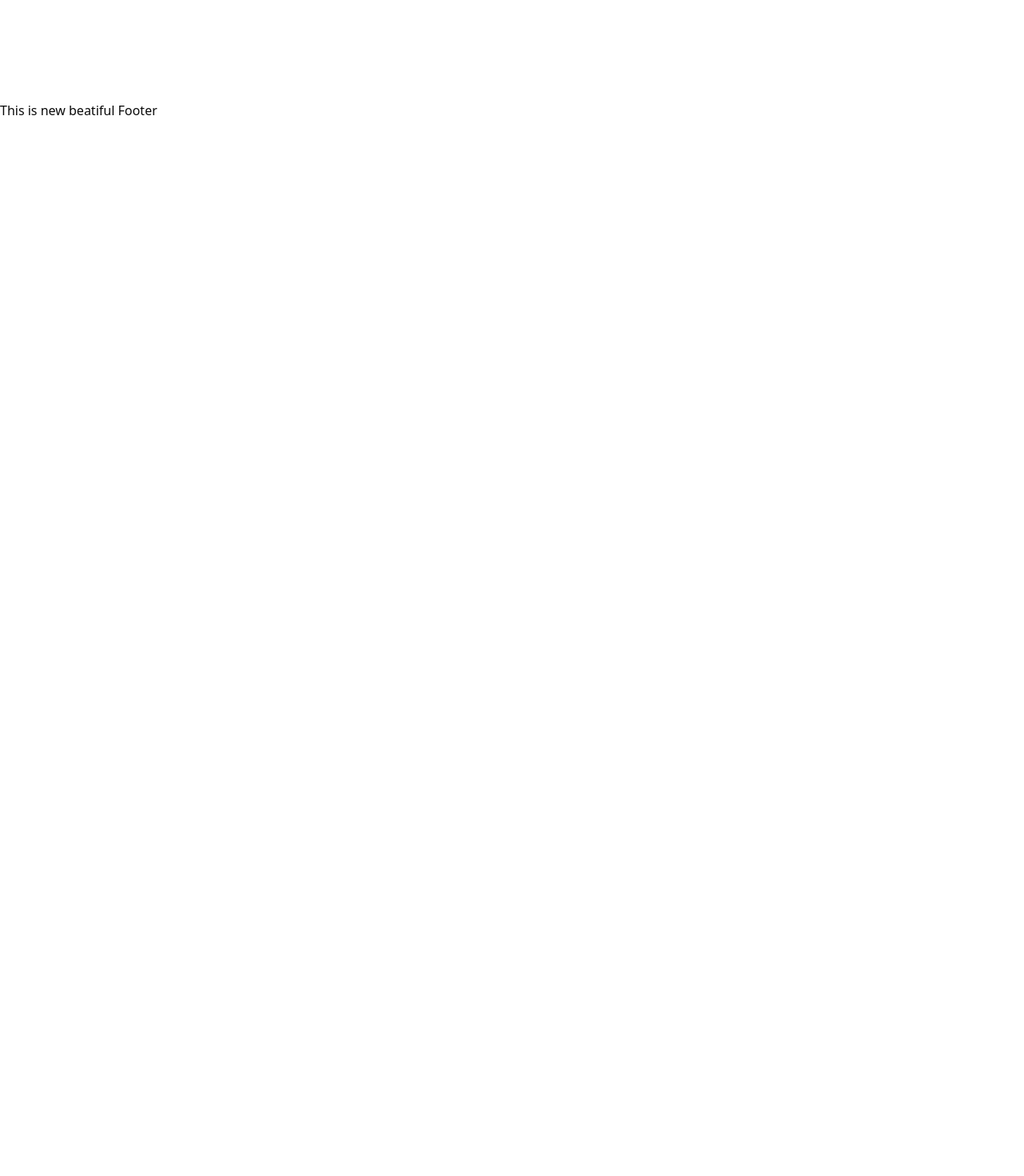
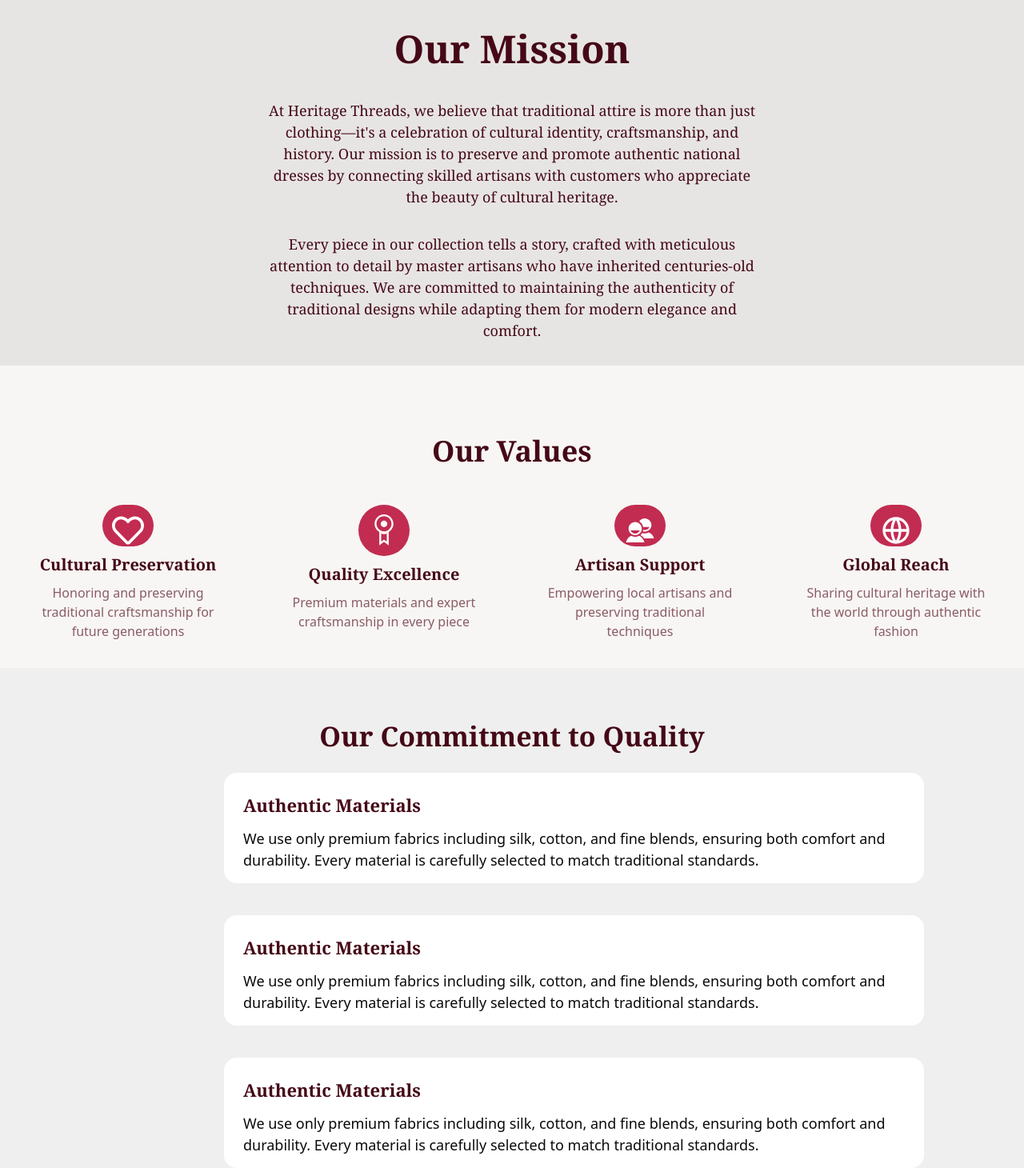
Before and after one commit to MohIdrees-Mohammadi/E-commerce, a React (Vite) app: page /about-us in a window 1280 px wide. Shown: the part 380-1850 px from the top of the page at 80% size. Before the commit the page ends 800 px from the top, so only its background shows below. Built offline with nearby package versions, Linux system fonts and the light colour scheme; a web font is replaced by a local one.

Commit message:
About has benn Completed and Home has been updated

```diff
--- a/src/Pages/AboutUs.jsx
+++ b/src/Pages/AboutUs.jsx
@@ -1,9 +1,141 @@
-import React from 'react'
+import React from "react";
+import { FaRegHeart } from "react-icons/fa";
+import { TfiMedallAlt } from "react-icons/tfi";
+import { IoMdContacts } from "react-icons/io";
+import { RiGlobalLine } from "react-icons/ri";
 
 const AboutUs = () => {
   return (
-    <div>AboutUs</div>
-  )
-}
+    <>
+      <div className="bg-[#B02D4E] flex flex-col gap-4 h-[255px] text-center pt-15">
+        <h1 className="text-[#FBF3E9] text-6xl font-family-serif font-bold">
+          Our Story
+        </h1>
+        <p className="text-[#FBF3E9] text-[20px] font-semibold font-sans">
+          Preserving cultural heritage through authentic traditional fashion
+        </p>
+      </div>
+      {/* OUR MISSION  */}
+      <div className="bg-stone-200 flex flex-col text-center items-center h-[500px] pt-20 pb-20 pl-4 pr-4 ">
+        <h1 className="text-5xl text-[#450817] mb-10 font-serif font-bold ">
+          Our Mission
+        </h1>
+        <p className="w-[50%] text-[18px] mb-8 text-[#450817] font-serif">
+          At Heritage Threads, we believe that traditional attire is more than
+          just clothing—it's a celebration of cultural identity, craftsmanship,
+          and history. Our mission is to preserve and promote authentic national
+          dresses by connecting skilled artisans with customers who appreciate
+          the beauty of cultural heritage.
+        </p>
+        <p className="w-[50%] text-[18px] mb-15 text-[#450817] font-serif">
+          Every piece in our collection tells a story, crafted with meticulous
+          attention to detail by master artisans who have inherited
+          centuries-old techniques. We are committed to maintaining the
+          authenticity of traditional designs while adapting them for modern
+          elegance and comfort.
+        </p>
+      </div>
+      {/* OUR VALUES  */}
+      <div className="pt-20 bg-[#E8E1D94C]">
+        <h1 className="text-center text-[36px] font-bold font-serif text-[#450817]">
+          Our Values
+        </h1>
+        <div className="flex ">
+          <div className="flex flex-col gap-2 text-center items-center m-10 w-[285px] h-[164px]">
+            <h1 className="bg-[#c22c51] text-white text-center text-[40px] w-16 h-16 rounded-full">
+              <FaRegHeart className="ml-3 mt-3" />
+            </h1>
+            <h1 className="text-[20px] font-serif text-[#450817] font-bold">
+              Cultural Preservation
+            </h1>
+            <p className="text-[16px] font-sans text-[#8A5C67]">
+              Honoring and preserving traditional craftsmanship for future
+              generations
+            </p>
+          </div>
 
-export default AboutUs
+          <div className="flex flex-col gap-2 text-center items-center m-10 w-[285px] h-[164px]">
+            <h1 className="bg-[#c22c51] text-white text-center text-[40px] w-16 h-16 rounded-full">
+              <TfiMedallAlt className="ml-3 mt-3" />
+            </h1>
+            <h1 className="text-[20px] font-serif font-bold text-[#450817]">
+              Quality Excellence
+            </h1>
+            <p className="text-[16px] font-sans text-[#8A5C67]">
+              Premium materials and expert craftsmanship in every piece
+            </p>
+          </div>
+          <div className="flex flex-col gap-2 text-center items-center m-10 w-[285px] h-[164px]">
+            <h1 className="bg-[#c22c51] text-white text-center text-[40px] w-16 h-16 rounded-full">
+              <IoMdContacts className="ml-3 mt-3" />
+            </h1>
+            <h1 className="text-[20px] font-serif text-[#450817] font-bold">
+              Artisan Support
+            </h1>
+            <p className="text-[16px] font-sans text-[#8A5C67]">
+              Empowering local artisans and preserving traditional techniques
+            </p>
+          </div>
+          <div className="flex flex-col gap-2 text-center items-center m-10 w-[285px] h-[164px]">
+            <h1 className="bg-[#c22c51] text-white text-center text-[40px] w-16 h-16 rounded-full">
+              <RiGlobalLine className="ml-3 mt-3" />
+            </h1>
+            <h1 className="text-[20px] font-serif text-[#450817] font-bold">
+              Global Reach
+            </h1>
+            <p className="text-[16px] font-sans text-[#8A5C67]">
+              Sharing cultural heritage with the world through authentic fashion
+            </p>
+          </div>
+        </div>
+      </div>
+      {/* OUR COMMITMENT TO QUALITY  */}
+      <div className="bg-neutral-200/60">
+        <h1 className="text-center pt-15 pb-5 text-[#450817] text-[34px] font-serif font-bold">
+          Our Commitment to Quality
+        </h1>
+        {/* CARDS  */}
+        <div className="bg-[#FFFFFF] w-[875px] h-[138px] mb-10 p-6 ml-70 rounded-2xl">
+          <h1 className="pb-3 text-[22px] text-[#450817] font-serif font-bold">
+            Authentic Materials
+          </h1>
+          <p className="text[#8A5C67] text-[18px] font-sans">
+            We use only premium fabrics including silk, cotton, and fine blends,
+            ensuring both comfort and durability. Every material is carefully
+            selected to match traditional standards.
+          </p>
+        </div>
+        <div className="bg-[#FFFFFF] w-[875px] h-[138px] mb-10 p-6 ml-70 rounded-2xl">
+          <h1 className="pb-3 text-[22px] text-[#450817] font-serif font-bold">
+            Authentic Materials
+          </h1>
+          <p className="text[#8A5C67] text-[18px] font-sans">
+            We use only premium fabrics including silk, cotton, and fine blends,
+            ensuring both comfort and durability. Every material is carefully
+            selected to match traditional standards.
+          </p>
+        </div>
+        <div className="bg-[#FFFFFF] w-[875px] h-[138px] p-6 ml-70 rounded-2xl">
+          <h1 className="pb-3 text-[22px] text-[#450817] font-serif font-bold">
+            Authentic Materials
+          </h1>
+          <p className="text[#8A5C67] text-[18px] font-sans">
+            We use only premium fabrics including silk, cotton, and fine blends,
+            ensuring both comfort and durability. Every material is carefully
+            selected to match traditional standards.
+          </p>
+        </div>
+      </div>
+      {/* JOIN OUR JOURNEY  */}
+      <div className="flex  flex-col items-center gap-5 bg-[#B02D4E] h-[368px] mt-20 pt-20 pb-20">
+          <h1 className="text-[48px] font-family-serif text-[#FBF3E9] font-bold">
+            Join Our Cultural Journey
+          </h1>
+          <p className="text-[20px] font-family-serif text-center w-[40%] text-[#FBF3E9E6]">
+            Experience the beauty of traditional fashion and become part of our mission to preserve cultural heritage through authentic attire.</p>
+        </div>
+    </>
+  );
+};
+
+export default AboutUs;
--- a/src/components/PeopleComment.jsx
+++ b/src/components/PeopleComment.jsx
@@ -3,11 +3,11 @@
 
 const PeopleComment = ({ comments }) => {
   return (
-    <div className="flex flex-wrap justify-center gap-10 m-10">
+    <div className="flex flex-wrap gap-3 ml-25 mt-8 mb-20 ">
       {comments.map((comment) => (
         <div
         key={comment.id}
-          className="bg-[#FFFFFF] border p-6 w-[350px] h-[210px] rounded-2xl shadow-md hover:shadow-lg transition-shadow"
+          className="bg-[#FFFFFF] w-[450px] h-[230px] border p-6 rounded-2xl shadow-md hover:shadow-lg transition-shadow"
         >
           <div className="flex  mb-4 text-[#b02d4e]">
             <FaStar className='size-6 text-yellow-400' />
@@ -16,7 +16,7 @@
             <FaStar className='size-6 text-yellow-400' />
             <FaStar className='size-6 text-yellow-400' />
           </div>
-          <p className="text-[18px] text-center mb-2 font-family-serif text-[#8A5C67]">{comment.comment}</p>
+          <p className="text-[18px] mb-2 font-family-serif text-[#8A5C67]">{comment.comment}</p>
           <h1 className="text-[16px] font-family-serif text-[#450817] font-bold">{comment.userName}</h1>
         </div>
       ))}
--- a/src/components/TrustedPartenars.jsx
+++ b/src/components/TrustedPartenars.jsx
@@ -2,12 +2,12 @@
 
 const TrustedPartenars = ({ partenars }) => {
   return (
-    <div className="flex flex-wrap justify-center gap-10 m-10">
+    <div className="flex flex-wrap justify-center gap-10 m-10 ">
       {partenars.map((partenar) => (
         <div
           key={partenar.id}
-          className="bg-[#FFFFFF] border p-6 w-[280px] h-[190px] rounded-2xl text-center shadow-md hover:shadow-lg transition-shadow">
-          <h1 className="bg-[#b02d4e] rounded-full text-center mx-auto mb-2 pt-6 w-20 h-20 text-[24px] font-family-serif text-[#FBF3E9] font-bold hover:scale-105 shadow-2xl">
+          className="bg-[#FFFFFF] border p-6 w-[280px] h-[190px] rounded-2xl text-center shadow-md hover:shadow-lg transition-shadow hover:scale-105">
+          <h1 className="bg-[#b02d4e] rounded-full text-center mx-auto mb-2 pt-6 w-20 h-20 text-[24px] font-family-serif text-[#FBF3E9] font-bold shadow-2xl">
             {partenar.logo}
           </h1>
           <h1 className="text-[16px] mb-1 font-family-serif text-[#450817] font-bold">
--- a/src/utils/data.js
+++ b/src/utils/data.js
@@ -9,7 +9,7 @@
       name: "Traditional Dress",
       description: "A beautiful traditional dress from Country X.",
       price: 79.99,
-      imageUrl: womenBanner,
+      imageUrl: "https://images.unsplash.com/photo-1595777457583-95e059d581b8?w=800&h=1000&fit=crop",
       category: "Women"
 
     },
@@ -18,8 +18,8 @@
       name: "Men's Kurta",
       description: "A stylish kurta for men from Country Y.",
       price: 59.99,
-      imageUrl: menBanner,
-      category: "Men"
+      imageUrl:"https://images.unsplash.com/photo-1610701596007-11502861dcfa?w=800&h=1000&fit=crop",
+      category: "Accessories"
     },
     {
       Id: 3,
@@ -28,5 +28,13 @@
       price: 39.99,
       imageUrl: accessories,
       category: "Accessories"
-    }
+    },
+    {
+      Id: 3,
+      name: "Ethnic Accessories Set",
+      description: "A set of handcrafted accessories from Country Z.",
+      price: 39.99,
+      imageUrl: menBanner,
+      category: "Men"
+    },
   ]
```
Also changed, not shown: src/Pages/Home.jsx (+10 -14 lines), src/components/Feature.jsx (+17 -9 lines).
